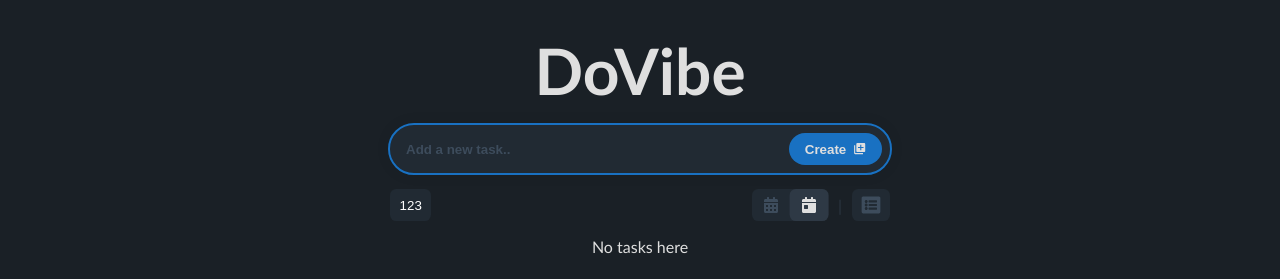
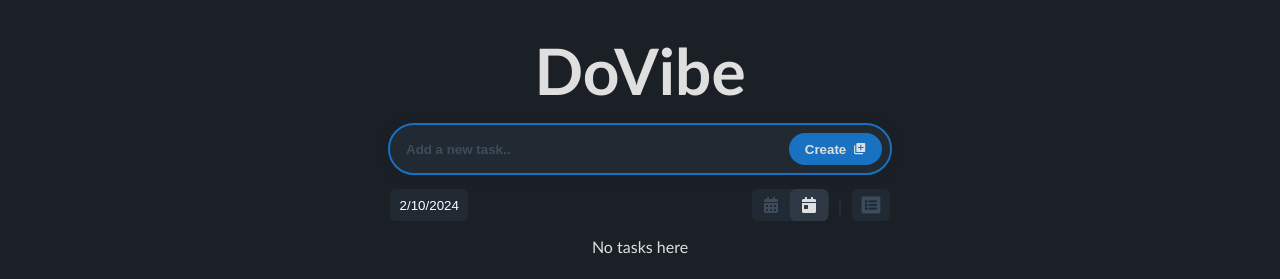
Before and after one commit to iNikAnn/DoVibe, a React (Create React App) app: page / in a window 1280 px wide. Shown: the top 279 px of the page. Built offline with nearby package versions, Linux system fonts and the light colour scheme; the HTML template or start-up script is replaced by a standard one.

Commit message:
Update: Updated the DatePicker trigger button to display the current date

```diff
--- a/src/components/FiltersBar.jsx
+++ b/src/components/FiltersBar.jsx
@@ -14,6 +14,7 @@ import DatePicker from '../components/datepicker/DatePicker';
 
 function FiltersBar({ todos, initialDate, onChangeViewMode, setOnlyUncompleted, checkForUnfinishedTodosInDay }) {
 	const [datePickerIsHidden, setDatePickerIsHidden] = useState(false);
+
 	return (
 		<div className={styles.filtersWrapper}>
 			{/* <div className={`${styles.datePickerWrapper}`}>
@@ -26,11 +27,13 @@ function FiltersBar({ todos, initialDate, onChangeViewMode, setOnlyUncompleted,
 					id="date"
 				/>
 			</div> */}
+
 			<button
 				className={styles.datePickerBtn}
 				onClick={() => setDatePickerIsHidden(!datePickerIsHidden)}
+				title='Show date picker'
 			>
-				123
+				{new Date(initialDate).toLocaleDateString()}
 			</button>
 
 			<fieldset className={styles.fieldset}>
```
